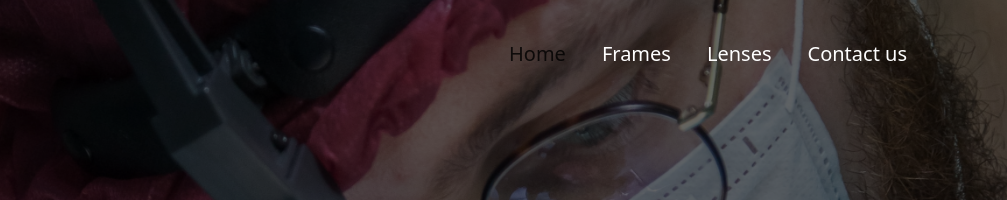
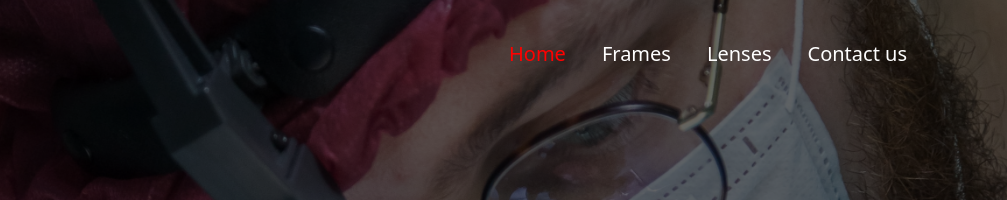
Before and after one commit to heismyke/Persol, a plain HTML site: page index.html in a window 1280 px wide. In both pictures the pointer is over the link "Home". Shown: the top 200 px of the page, 273-1280 px from the left. Drawn offline with nearby package versions, Linux system fonts and the light colour scheme.

Commit message:
first commit

```diff
--- a/style.css
+++ b/style.css
@@ -15,6 +15,9 @@
     color: black;
 }
 
+.nav-item a:hover{
+    color: red;
+}
 .navbar-nav .nav-item {
     margin: 0 10px;
 }
```
